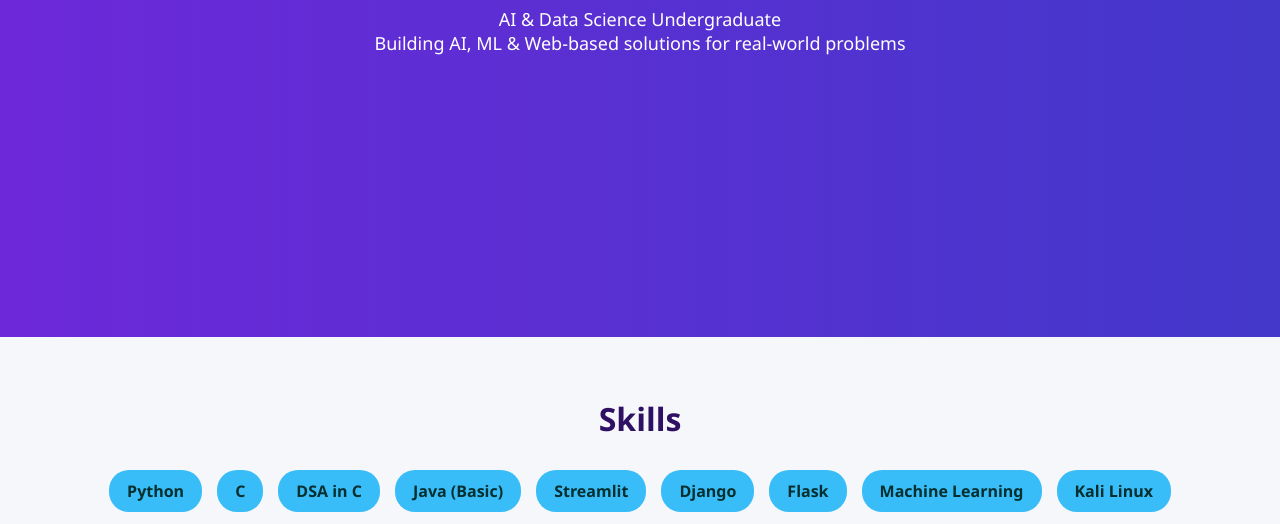
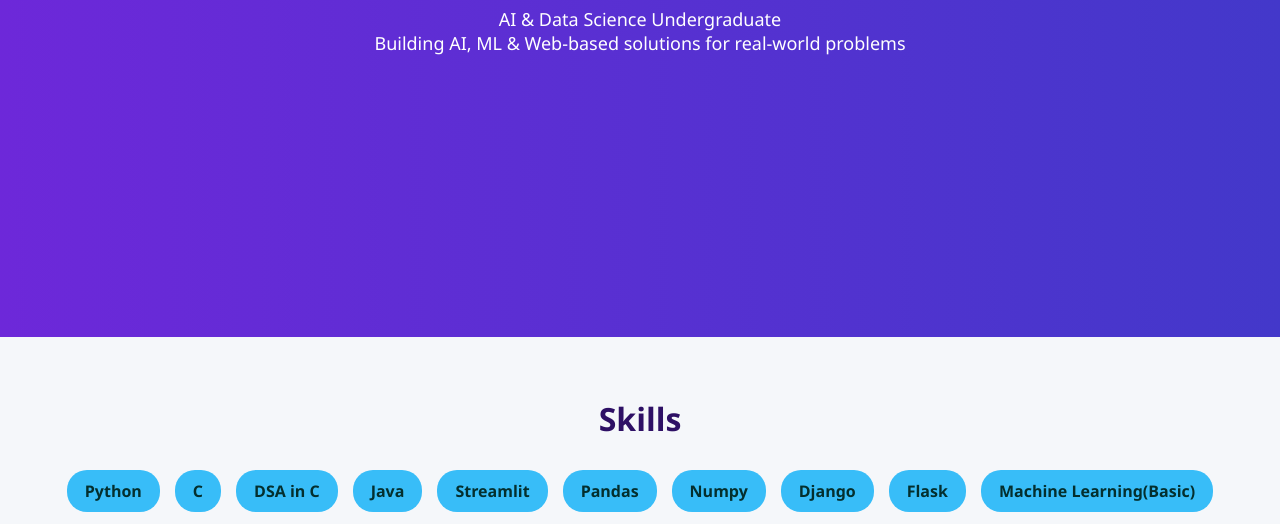
Before and after one commit to Jack-ksrct/Jack-Portfolio, a plain HTML site: page index.html in a window 1280 px wide. Shown: the part 413-937 px from the top of the page. Drawn offline with Linux system fonts and the light colour scheme.

Commit message:
Update skills section in index.html

```diff
--- a/index.html
+++ b/index.html
@@ -31,12 +31,14 @@
         <div>Python</div>
         <div>C</div>
         <div>DSA in C</div>
-        <div>Java (Basic)</div>
+        <div>Java</div>
         <div>Streamlit</div>
+        <div>Pandas</div>
+        <div>Numpy</div>
         <div>Django</div>
         <div>Flask</div>
-        <div>Machine Learning</div>
-        <div>Kali Linux</div>
+        <div>Machine Learning(Basic)</div>
+        <div>Cybersecurity(Basic)</div>
     </div>
 </section>
 
```
